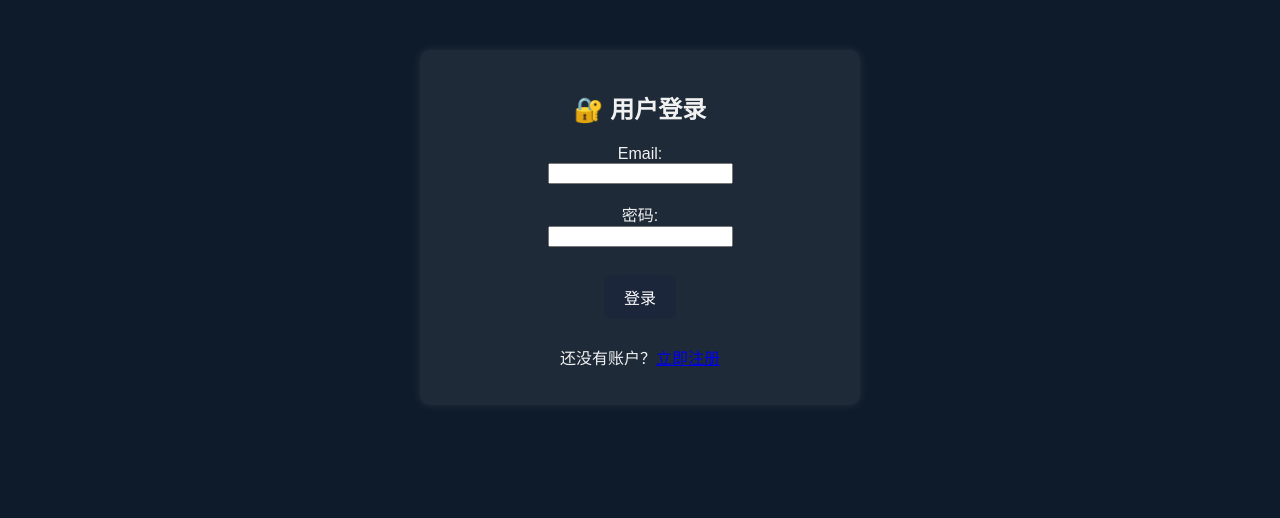
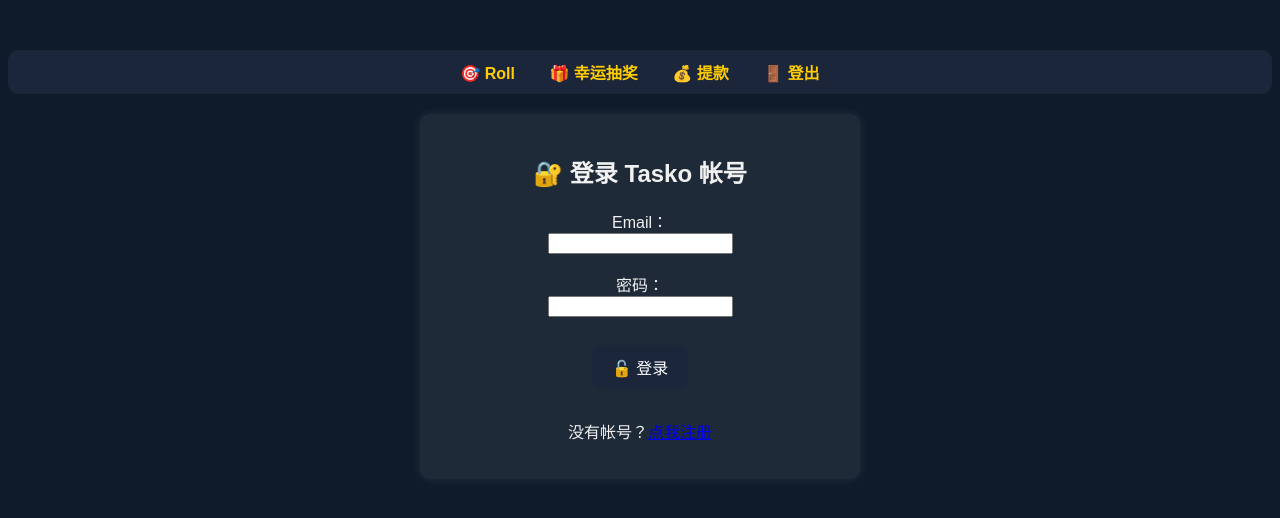
Before and after one commit to yjbehtech-lgtm/Tasko-Project, a Flask app: page /login in a window 1280 px wide. Shown: the top 518 px of the page. Run offline with Flask 3, Linux system fonts and the light colour scheme.

Commit message:
Update login.html

```diff
--- a/templates/login.html
+++ b/templates/login.html
@@ -1,26 +1,21 @@
-<!DOCTYPE html>
-<html lang="zh">
-<head>
-    <meta charset="UTF-8">
-    <title>登录 - Tasko</title>
-    <link rel="stylesheet" href="{{ url_for('static', filename='style.css') }}">
-</head>
-<body>
-    <div class="container">
-        <h2>🔐 用户登录</h2>
+<!-- login.html -->
+{% extends "base.html" %}
+{% block content %}
+    <h2>🔐 登录 Tasko 帐号</h2>
     {% if error %}
         <p style="color: red;">{{ error }}</p>
     {% endif %}
-        <form method="POST">
-            <label>Email:</label><br>
+    <form method="POST" style="max-width: 300px; margin: auto;">
+        <label>Email：</label><br>
         <input type="email" name="email" required><br><br>
 
-            <label>密码:</label><br>
+        <label>密码：</label><br>
         <input type="password" name="password" required><br><br>
 
-            <button type="submit">登录</button>
+        <button type="submit">🔓 登录</button>
     </form>
-        <p>还没有账户？<a href="/register">立即注册</a></p>
-    </div>
-</body>
-</html>
+
+    <p style="text-align: center; margin-top: 20px;">
+        没有帐号？<a href="/register">点我注册</a>
+    </p>
+{% endblock %}
```
Lines whose indentation alone changed are shown as unchanged.
